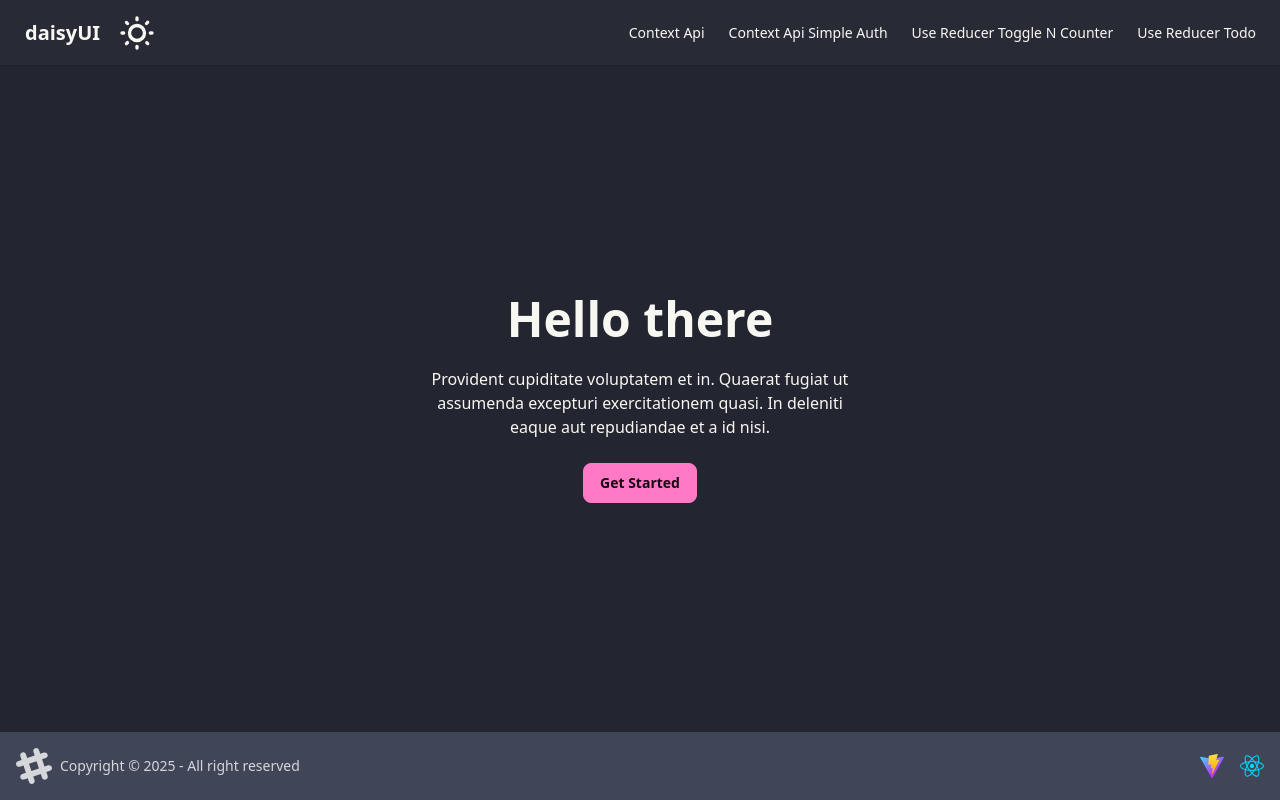
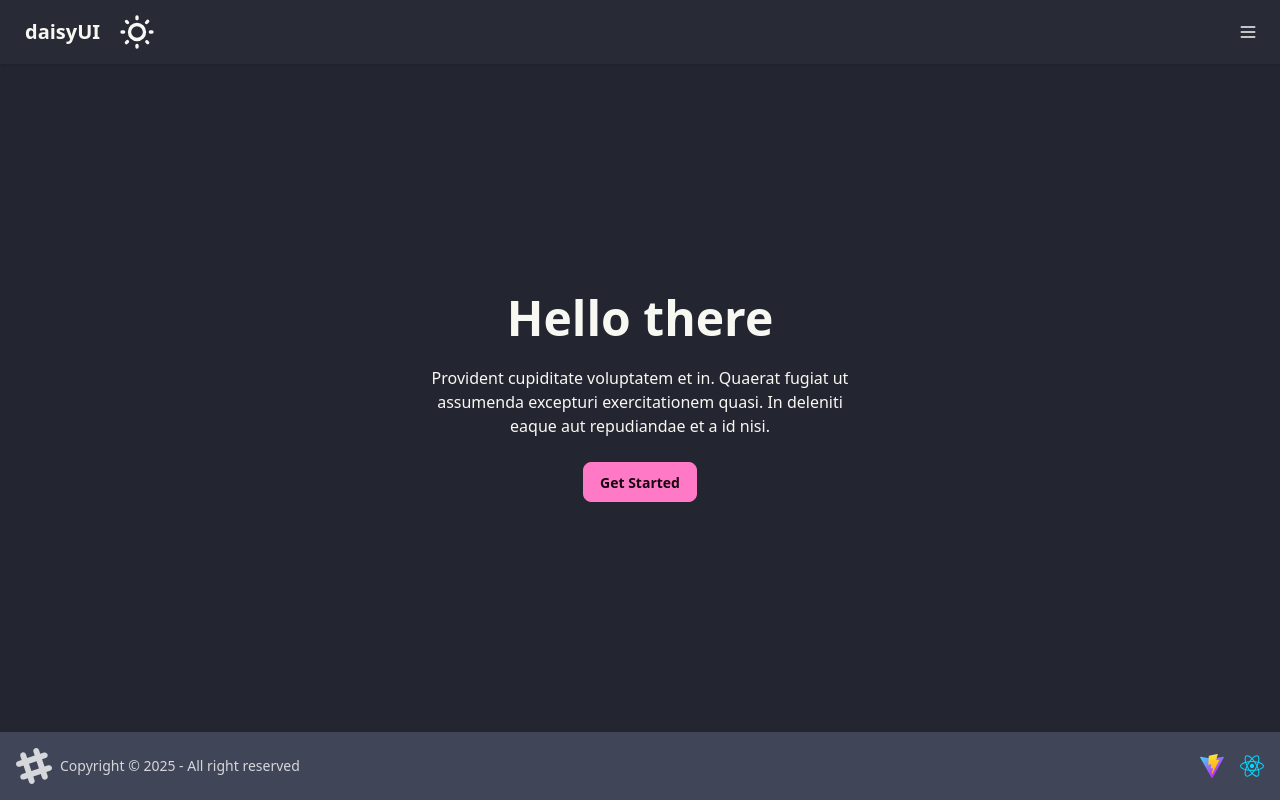
Before and after one commit to telesyk/trainings-react-advanced, a React (Vite) app: page / in a window 1280 px wide. Built offline with nearby package versions, Linux system fonts and the light colour scheme.

Commit message:
Update constants; Add dropdown menu to Navbar.

```diff
--- a/src/components/Navbar.jsx
+++ b/src/components/Navbar.jsx
@@ -16,7 +16,27 @@ export default function Navbar() {
         <Switcher />
       </div>
       <div className="flex-none">
-        <ul className="menu menu-horizontal px-1">
+        <div className="dropdown dropdown-end">
+          <button tabIndex={0} className="btn btn-square btn-ghost m-1">
+            <span hidden>Menu</span>
+            <svg
+              xmlns="http://www.w3.org/2000/svg"
+              fill="none"
+              viewBox="0 0 24 24"
+              className="inline-block h-5 w-5 stroke-current"
+            >
+              <path
+                strokeLinecap="round"
+                strokeLinejoin="round"
+                strokeWidth="2"
+                d="M4 6h16M4 12h16M4 18h16"
+              ></path>
+            </svg>
+          </button>
+          <ul
+            tabIndex={0}
+            className="menu dropdown-content bg-base-100 rounded-box z-1 w-52 p-2 shadow-sm"
+          >
             {PATHS.map(path => (
               <li key={path} className="capitalize">
                 <a href={path} onClick={handleRout}>
@@ -27,5 +47,6 @@ export default function Navbar() {
           </ul>
         </div>
       </div>
+    </div>
   )
 }
--- a/src/components/Router.jsx
+++ b/src/components/Router.jsx
@@ -5,11 +5,13 @@ import {
   PATH_CONTEXT_API_SIMPLE_AUTH,
   PATH_USE_REDUSER_TODO,
   PATH_USE_REDUSER_TOGGLE_N_COUTER,
+  PATH_USE_MEMO_USE_CALLBACK,
 } from '../constants'
 import Page1 from '../../context-api/src/App'
 import Page2 from '../../context-api-simple-auth/src/App'
 import Page3 from '../../use-reducer-toggle-n-counter/src/App'
 import Page4 from '../../use-reducer-todo/src/App'
+import Page5 from '../../use-memo-use-callback/src/App'
 import Home from './Home'
 
 export default function Router() {
@@ -24,6 +26,8 @@ export default function Router() {
       return <Page3 />
     case PATH_USE_REDUSER_TODO:
       return <Page4 />
+    case PATH_USE_MEMO_USE_CALLBACK:
+      return <Page5 />
     default:
       return <Home />
   }
--- a/src/constants.js
+++ b/src/constants.js
@@ -2,11 +2,13 @@ export const PATH_CONTEXT_API = 'context-api'
 export const PATH_CONTEXT_API_SIMPLE_AUTH = 'context-api-simple-auth'
 export const PATH_USE_REDUSER_TOGGLE_N_COUTER = 'use-reducer-toggle-n-counter'
 export const PATH_USE_REDUSER_TODO = 'use-reducer-todo'
+export const PATH_USE_MEMO_USE_CALLBACK = 'use-memo-use-callback'
 export const PATHS = [
   PATH_CONTEXT_API,
   PATH_CONTEXT_API_SIMPLE_AUTH,
   PATH_USE_REDUSER_TOGGLE_N_COUTER,
   PATH_USE_REDUSER_TODO,
+  PATH_USE_MEMO_USE_CALLBACK,
 ]
 export const ACTION_THEME = 'theme'
 export const THEME_DARK = 'dracula'
```
Lines whose indentation alone changed are shown as unchanged.
